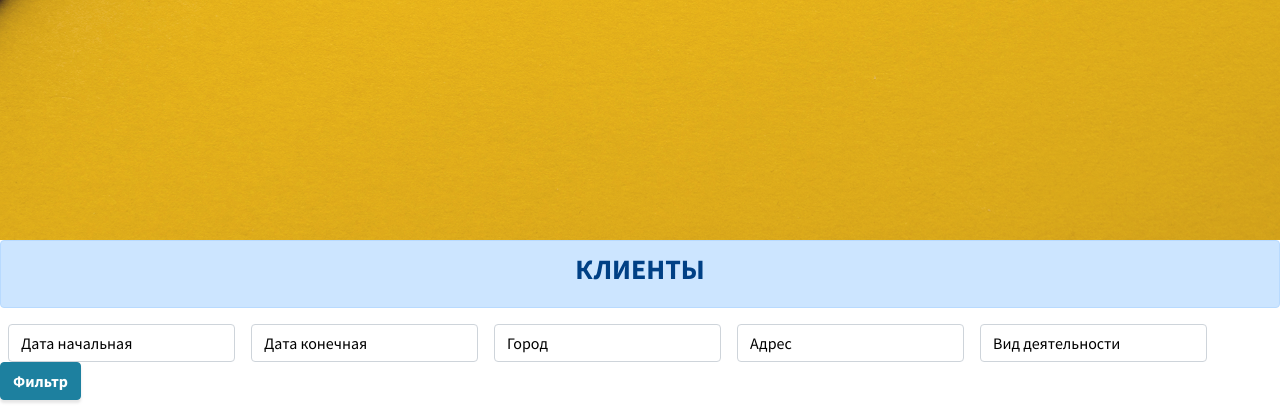
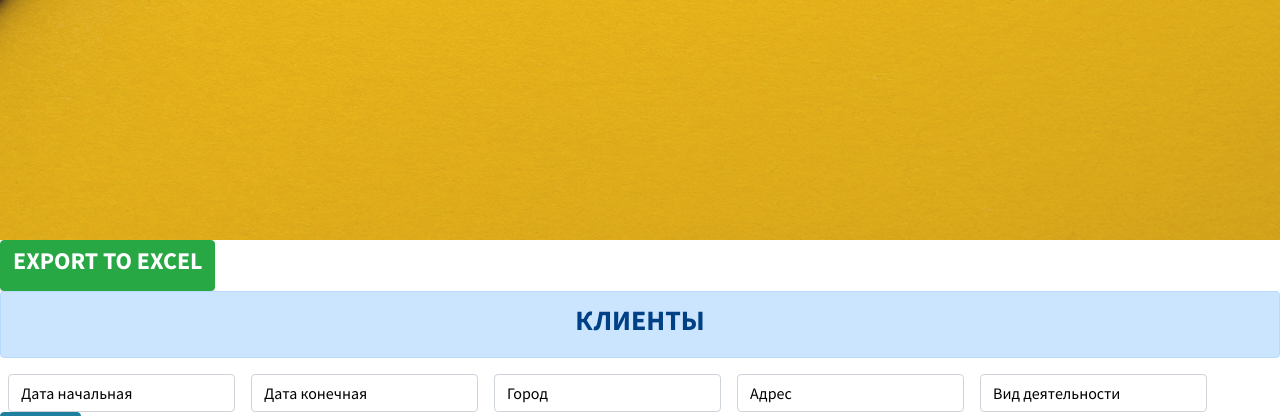
Before and after one commit to AlikBerry/Docbiz_enterprise, a Django app: page /table_clients/ in a window 1280 px wide. Shown: the part 560-976 px from the top of the page. Run offline with Django 3.2, Linux system fonts and the light colour scheme; the visitor is signed in with stand-in values (Sample User, id 1); data that the repository does not hold is empty; some libraries are stand-ins or nearby versions.

Commit message:
Update table_clients.html

```diff
--- a/templates/table_clients.html
+++ b/templates/table_clients.html
@@ -3,6 +3,22 @@
 {% load widget_tweaks %}
 {% block content %}
 
+<script type="text/javascript">
+var tableToExcel = (function() {
+  var uri = 'data:application/vnd.ms-excel;base64,'
+    , template = '<html xmlns:o="urn:schemas-microsoft-com:office:office" xmlns:x="urn:schemas-microsoft-com:office:excel" xmlns="http://www.w3.org/TR/REC-html40"><head><!--[if gte mso 9]><xml><x:ExcelWorkbook><x:ExcelWorksheets><x:ExcelWorksheet><x:Name>{worksheet}</x:Name><x:WorksheetOptions><x:DisplayGridlines/></x:WorksheetOptions></x:ExcelWorksheet></x:ExcelWorksheets></x:ExcelWorkbook></xml><![endif]--><meta http-equiv="content-type" content="text/plain; charset=UTF-8"/></head><body><table>{table}</table></body></html>'
+    , base64 = function(s) { return window.btoa(unescape(encodeURIComponent(s))) }
+    , format = function(s, c) { return s.replace(/{(\w+)}/g, function(m, p) { return c[p]; }) }
+  return function(table, name) {
+    if (!table.nodeType) table = document.getElementById(table)
+    var ctx = {worksheet: name || 'Worksheet', table: table.innerHTML}
+    window.location.href = uri + base64(format(template, ctx))
+  }
+})()
+</script>
+<div>
+  <button class="btn btn-success" onclick="tableToExcel('testTable', 'W3C Example Table')"><h4>EXPORT TO EXCEL</h4></button>
+</div>
 
     <style>
       input[type='text']::placeholder{
```
